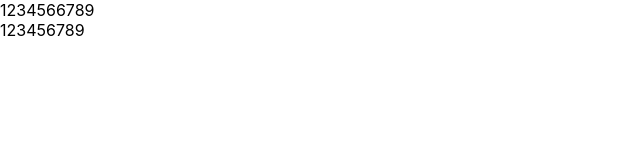
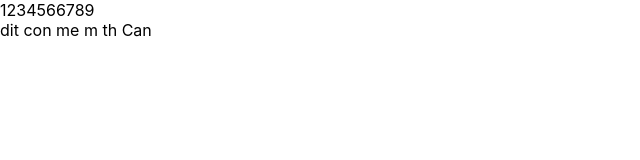
Before and after one commit to TranAnhTuan1202/my-app, a React (Create React App) app: page / in a window 1280 px wide. Shown: the top 160 px of the page, without its empty margins (0-640 px from the left). Built offline with nearby package versions, Linux system fonts and the light colour scheme.

Commit message:
tesst revert 1

```diff
--- a/src/pages/Content.js
+++ b/src/pages/Content.js
@@ -2,7 +2,7 @@
 function Content() {
     return (
       <div >
-        123456789
+        dit con me m th Can
 
 
       </div>
```
